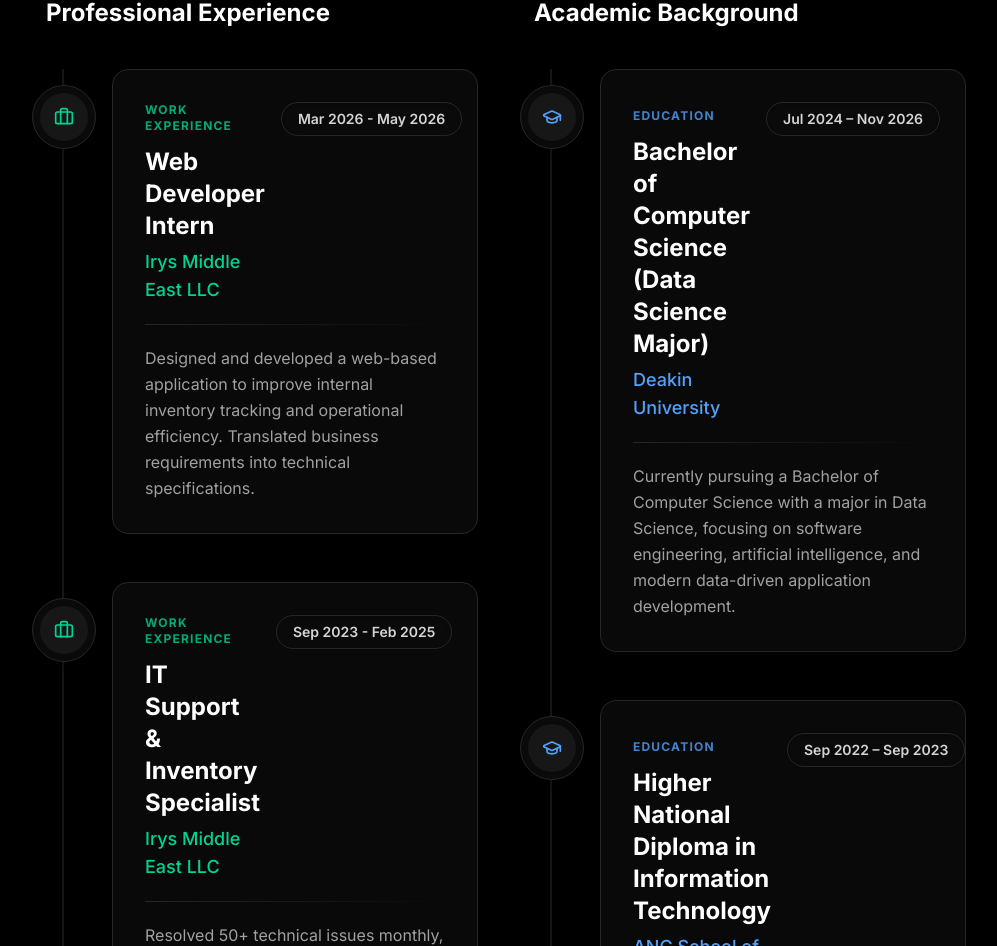
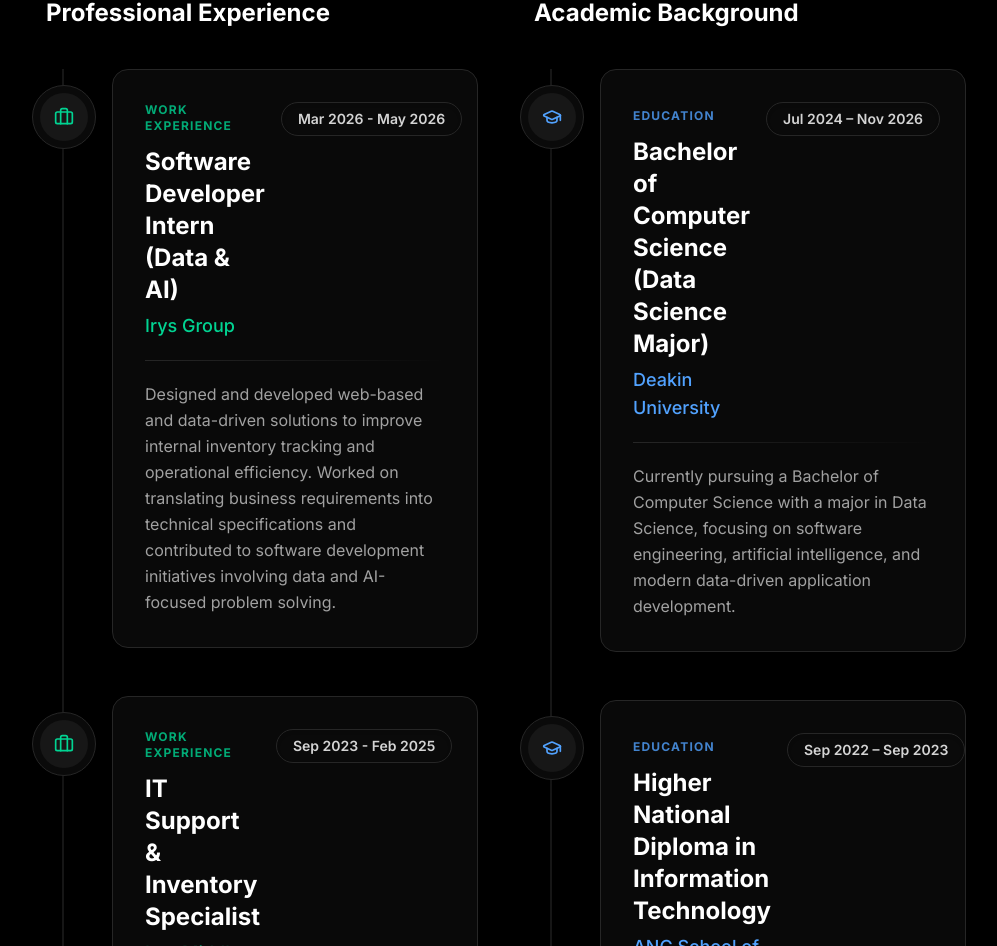
Before and after one commit to Ruki-Diaz/portfolio-website, a Next.js app: page / in a window 1280 px wide. Shown: the part 3993-4939 px from the top of the page, without its empty margins (138-1135 px from the left). Built offline with nearby package versions, Linux system fonts and the light colour scheme.

Commit message:
Updated Irys role to Software Developer Intern (Data & AI)

```diff
--- a/components/sections/Experience.js
+++ b/components/sections/Experience.js
@@ -5,10 +5,10 @@ import { Briefcase, GraduationCap } from "lucide-react";
 
 const workData = [
   {
-    title: "Web Developer Intern",
-    organization: "Irys Middle East LLC",
+    title: "Software Developer Intern (Data & AI)",
+    organization: "Irys Group",
     date: "Mar 2026 - May 2026",
-    description: "Designed and developed a web-based application to improve internal inventory tracking and operational efficiency. Translated business requirements into technical specifications.",
+    description: "Designed and developed web-based and data-driven solutions to improve internal inventory tracking and operational efficiency. Worked on translating business requirements into technical specifications and contributed to software development initiatives involving data and AI-focused problem solving.",
     icon: Briefcase,
   },
   {
```
